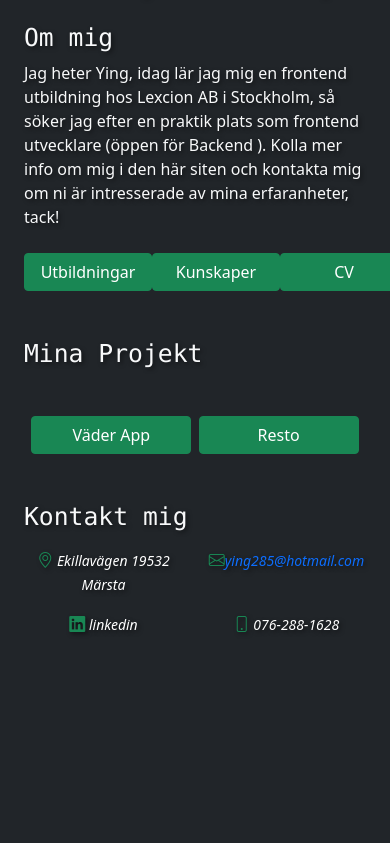
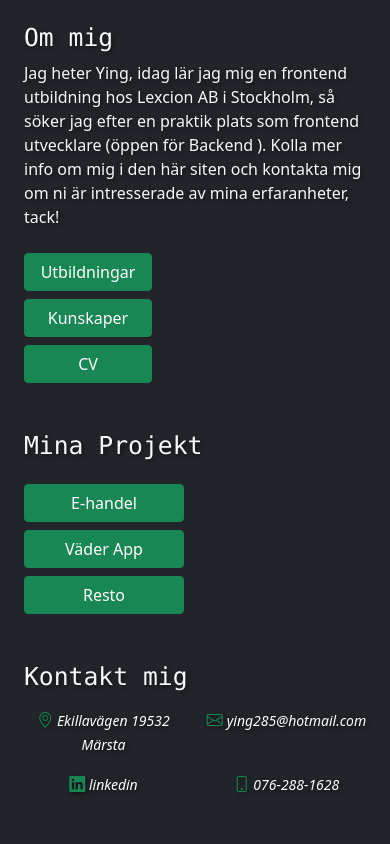
Before and after one commit to ying285/portfolio, a React (Create React App) app: page / in a window 390 px wide. Shown: the part 845-1689 px from the top of the page. Built offline with nearby package versions, Linux system fonts and the light colour scheme.

Commit message:
modifyadde-handel

```diff
--- a/src/Main.js
+++ b/src/Main.js
@@ -6,7 +6,7 @@ import Contact from "./Main/Contact/Contact";
 
 const Main = (props) => {
   return (
-    <div className="vh-100 col-12 col-md-8 bg-dark p-4">
+    <div className=" col-12 col-md-8 bg-dark p-4">
       <About mainLanguageAbout={props.mainLanguage} />
       <MyProject mainLanguageProject={props.mainLanguage} />
       <Contact mainLanguageContact={props.mainLanguage} />
--- a/src/Main/About/About.js
+++ b/src/Main/About/About.js
@@ -38,9 +38,14 @@ const About = (props) => {
           ></FormattedMessage>
         </p>
       </IntlProvider>
-      <div className="d-flex justify-content-around">
-        <Experience experienceInfo={locale} />
-        <Skills skillsInfo={locale} />
+      <div className="d-sm-flex justify-content-around mt-4">
+        <div className="mb-2">
+          <Experience experienceInfo={locale} />
+        </div>
+        <div className="mb-2">
+          <Skills skillsInfo={locale} />
+        </div>
+
         <Resume resumeInfo={locale} />
       </div>
     </div>
--- a/src/Main/Contact/Contact.js
+++ b/src/Main/Contact/Contact.js
@@ -32,10 +32,10 @@ const Contact = (props) => {
         </li>
         <li className="col-6 p-2">
           <i className="bi bi-envelope text-success">
-            <small className="text-white">
+            <small className="ms-1">
               <a
                 href="mailto: ying285@hotmail.com"
-                className="text-decoration-none"
+                className="text-decoration-none text-white"
               >
                 ying285@hotmail.com
               </a>
--- /dev/null
+++ b/src/Main/MyProject/MatPro.js
@@ -0,0 +1,133 @@
+import React, { useState } from "react";
+import { OverlayTrigger, Button, Tooltip, Modal } from "react-bootstrap";
+import mathem from "./../../img/mathem.jpg";
+import { IntlProvider, FormattedMessage } from "react-intl";
+
+const message = {
+  sv: {
+    click: "klick för mer info",
+    button: "E-handel",
+    title: "Matinköp online",
+    content: "En fantastik e-handel för mat varor App, bygga med REACT",
+    close_button: "Stäng",
+    github_button: " Se koder i Github",
+    netlify_button: "Se Appen",
+  },
+
+  en: {
+    click: "click for more info",
+    button: "E-commerce",
+    title: "Online food purchase",
+    content: "A fantastic e-commerce for food goods App, builds with REACT",
+    close_button: "Close",
+    github_button: " See codes in Github",
+    netlify_button: "See the App",
+  },
+};
+
+const MatPro = (props) => {
+  const locale = props.matProInfo;
+
+  const [show, setShow] = useState(false);
+  const handleClose = () => setShow(false);
+  const handleShow = () => setShow(true);
+
+  const renderTooltip = (props) => (
+    <Tooltip id="button-tooltip" {...props}>
+      <FormattedMessage
+        id="click"
+        defaultMessage="some text"
+        value={{ locale }}
+      ></FormattedMessage>
+    </Tooltip>
+  );
+  return (
+    <div>
+      <IntlProvider locale={locale} messages={message[locale]}>
+        <OverlayTrigger
+          placement="bottom"
+          delay={{ show: 250, hide: 400 }}
+          overlay={renderTooltip}
+        >
+          <Button
+            variant="success"
+            style={{ width: "10rem" }}
+            onClick={handleShow}
+          >
+            <FormattedMessage
+              id="button"
+              defaultMessage="some text"
+              value={{ locale }}
+            ></FormattedMessage>
+          </Button>
+        </OverlayTrigger>
+
+        <Modal
+          show={show}
+          onHide={handleClose}
+          backdrop="static"
+          keyboard={false}
+        >
+          <Modal.Header closeButton className="bg-dark text-white">
+            <Modal.Title>
+              <FormattedMessage
+                id="title"
+                defaultMessage="some text"
+                value={{ locale }}
+              ></FormattedMessage>
+            </Modal.Title>
+          </Modal.Header>
+          <Modal.Body className="bg-dark text-white">
+            <p>
+              <FormattedMessage
+                id="content"
+                defaultMessage="some text"
+                value={{ locale }}
+              ></FormattedMessage>
+            </p>
+            <div className="text-center">
+              <img
+                src={mathem}
+                alt="weather forecast"
+                style={{ width: "15rem", hight: "10rem" }}
+              />
+            </div>
+          </Modal.Body>
+          <Modal.Footer className="bg-dark">
+            <Button variant="danger" onClick={handleClose}>
+              <FormattedMessage
+                id="close_button"
+                defaultMessage="some text"
+                value={{ locale }}
+              ></FormattedMessage>
+            </Button>
+            <Button
+              href="https://github.com/ying285/ecommerce.git"
+              variant="success"
+              target="_blank"
+            >
+              <FormattedMessage
+                id="github_button"
+                defaultMessage="some text"
+                value={{ locale }}
+              ></FormattedMessage>
+            </Button>
+            <Button
+              href="https://dinmat.netlify.app/"
+              variant="success"
+              target="_blank"
+            >
+              <FormattedMessage
+                id="netlify_button"
+                defaultMessage="some text"
+                value={{ locale }}
+              ></FormattedMessage>
+            </Button>
+          </Modal.Footer>
+        </Modal>
+      </IntlProvider>
+    </div>
+  );
+};
+
+export default MatPro;
--- a/src/Main/MyProject/MyProject.js
+++ b/src/Main/MyProject/MyProject.js
@@ -1,6 +1,7 @@
 import React from "react";
 import WeatherPro from "./WeatherPro";
 import RestaurantPro from "./RestaurantPro";
+import MatPro from "./MatPro";
 import { IntlProvider, FormattedMessage } from "react-intl";
 
 const message = {
@@ -18,7 +19,7 @@ const MyProject = (props) => {
     <div className="mt-5">
       <div id="About"></div>
       <IntlProvider locale={locale} messages={message[locale]}>
-        <h2 className="font-monospace mb-5">
+        <h2 className="font-monospace my-4">
           <FormattedMessage
             id="title"
             defaultMessage="some text"
@@ -26,8 +27,14 @@ const MyProject = (props) => {
           ></FormattedMessage>
         </h2>
       </IntlProvider>
-      <div className="d-flex justify-content-evenly">
-        <WeatherPro weatherProInfo={locale} />
+      <div className="d-sm-flex justify-content-evenly">
+        <div className="mb-2">
+          <MatPro matProInfo={locale} />
+        </div>
+        <div className="mb-2">
+          <WeatherPro weatherProInfo={locale} />
+        </div>
+
         <RestaurantPro restoProInfo={locale} />
       </div>
     </div>
```
Also changed, not shown: src/img/mathem.jpg (added).
